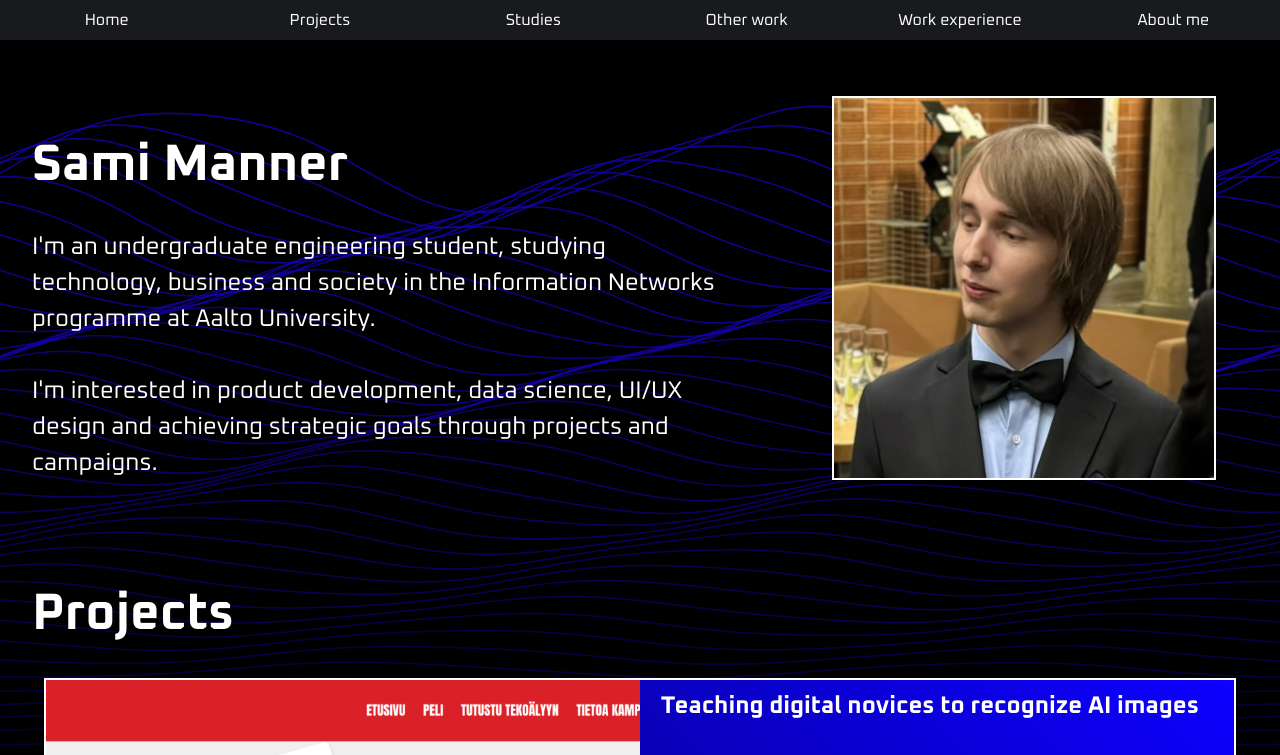
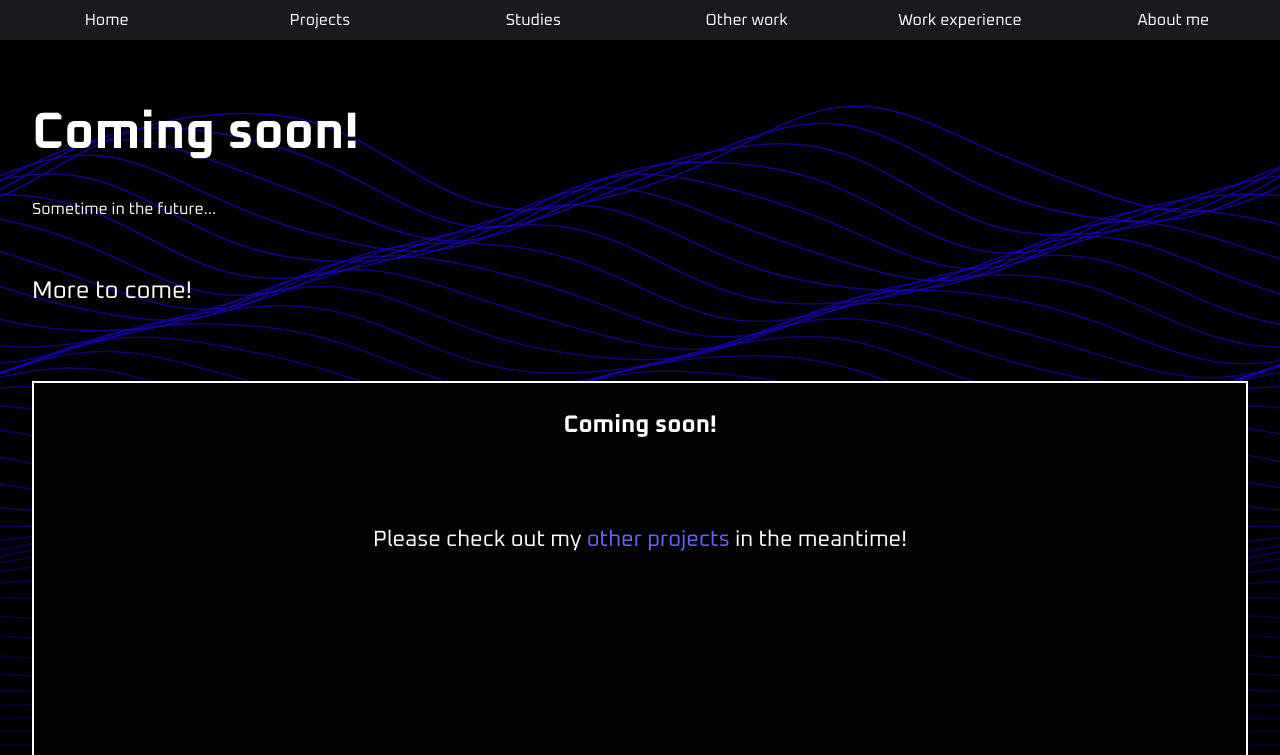
Before and after one commit to silentwinter0/portfolio, a React (Vite) app: page /projects/portfolio in a window 1280 px wide. Shown: the top 755 px of the page. Built offline with nearby package versions, Linux system fonts and the light colour scheme.

Commit message:
Added placeholder page

```diff
--- a/src/components/Projects.jsx
+++ b/src/components/Projects.jsx
@@ -52,7 +52,7 @@ export default function Projects() {
             </>}
             tech="Developed with React, CSS"
             date="December 2025"
-            link="./"
+            link="./projects/portfolio"
           />
         </div>
       </div>
--- a/src/main.jsx
+++ b/src/main.jsx
@@ -5,14 +5,16 @@ import FrontPage from './pages/FrontPage.jsx'
 import { BrowserRouter, Routes, Route } from 'react-router-dom'
 import CommunicationCampaign from './pages/CommunicationCampaign.jsx'
 import SimpleScheduler from './pages/SimpleScheduler.jsx'
+import ComingSoon from './pages/ComingSoon.jsx'
 
 createRoot(document.getElementById('root')).render(
   <StrictMode>
     <BrowserRouter>
       <Routes>
-        <Route path ="/*" element={<FrontPage />} />
+        <Route path ="/" element={<FrontPage />} />
         <Route path ="/projects/communication-campaign" element={<CommunicationCampaign />} />
         <Route path ="/projects/c-scheduler" element={<SimpleScheduler />} />
+        <Route path ="/projects/portfolio" element={<ComingSoon />} />
       </Routes>
     </BrowserRouter>
   </StrictMode>
--- /dev/null
+++ b/src/pages/ComingSoon.jsx
@@ -0,0 +1,52 @@
+import './FrontPage.css'
+import Footer from '../components/Footer.jsx'
+import Header from '../components/Header.jsx'
+import Article from '../components/Article.jsx'
+import { useState } from 'react'
+import Hero from '../components/Hero.jsx'
+
+// Pics
+import pic1 from '../assets/images/projects/simplescheduler/scheduler.png'
+
+function ComingSoon() {
+  const [selectedImage, setSelectedImage] = useState(null)
+
+  return (
+    <div className="background">
+      <Hero />
+      <Header />
+      <div className="card">
+        <h1>Coming soon!</h1>
+        <p>Sometime in the future...</p>
+        <p className='bigtext'>
+          <br/>
+            More to come!
+        </p>
+      </div>
+      <div className='card'>
+        <Article
+          title='Coming soon!'
+          subtitle=''
+          content={<>
+            <br/>
+            Please check out my <a href='/#projects'>other projects</a> in the meantime!
+            <br/>
+            <br/>
+            <br/>
+            <br/>
+            <br/>
+            <br/>
+            <br/>
+            <br/>
+            <br/>
+            <br/>
+            <br/>
+          </>}
+        />
+      </div>
+      <Footer />
+    </div>
+  )
+}
+
+export default ComingSoon
```
